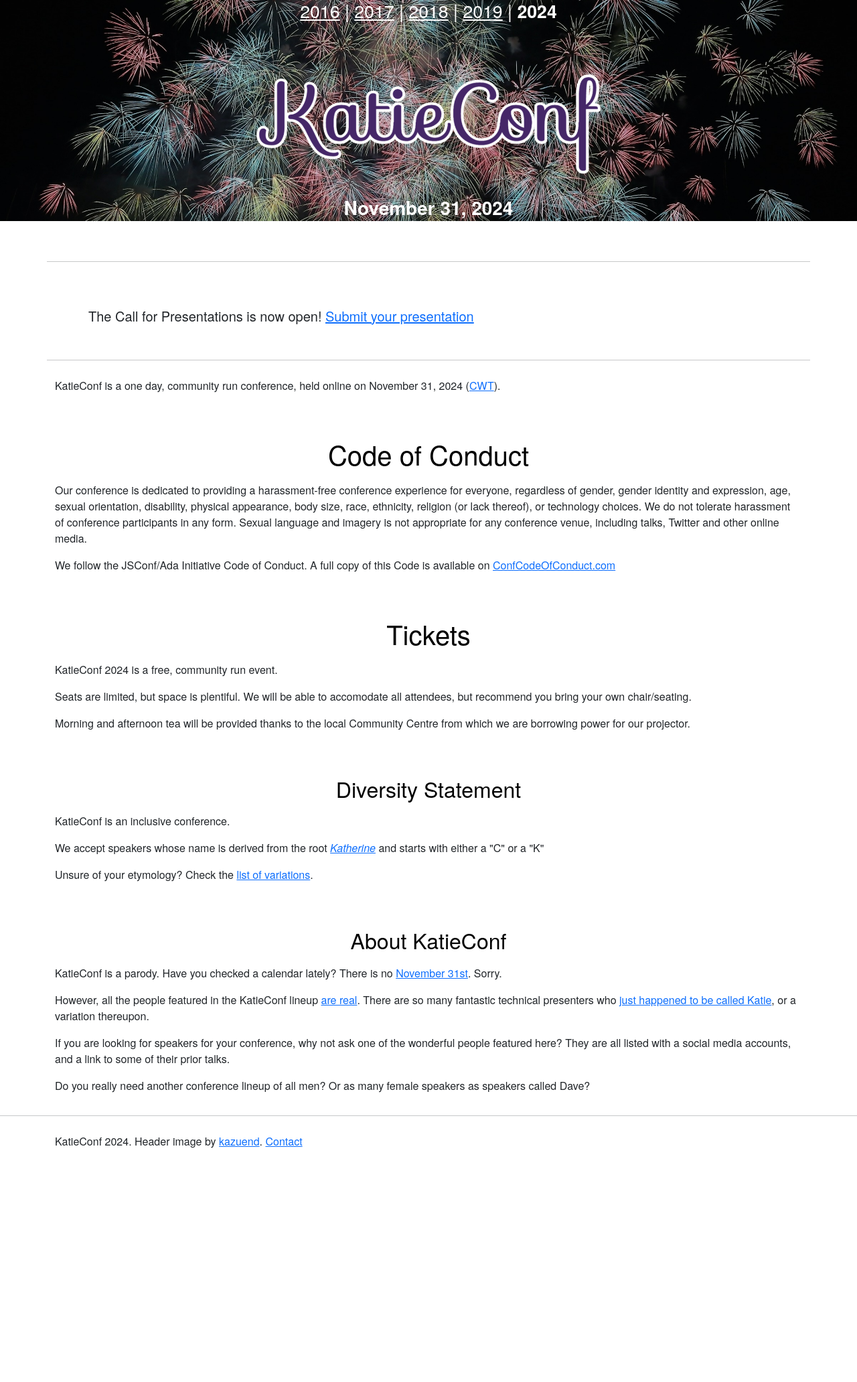
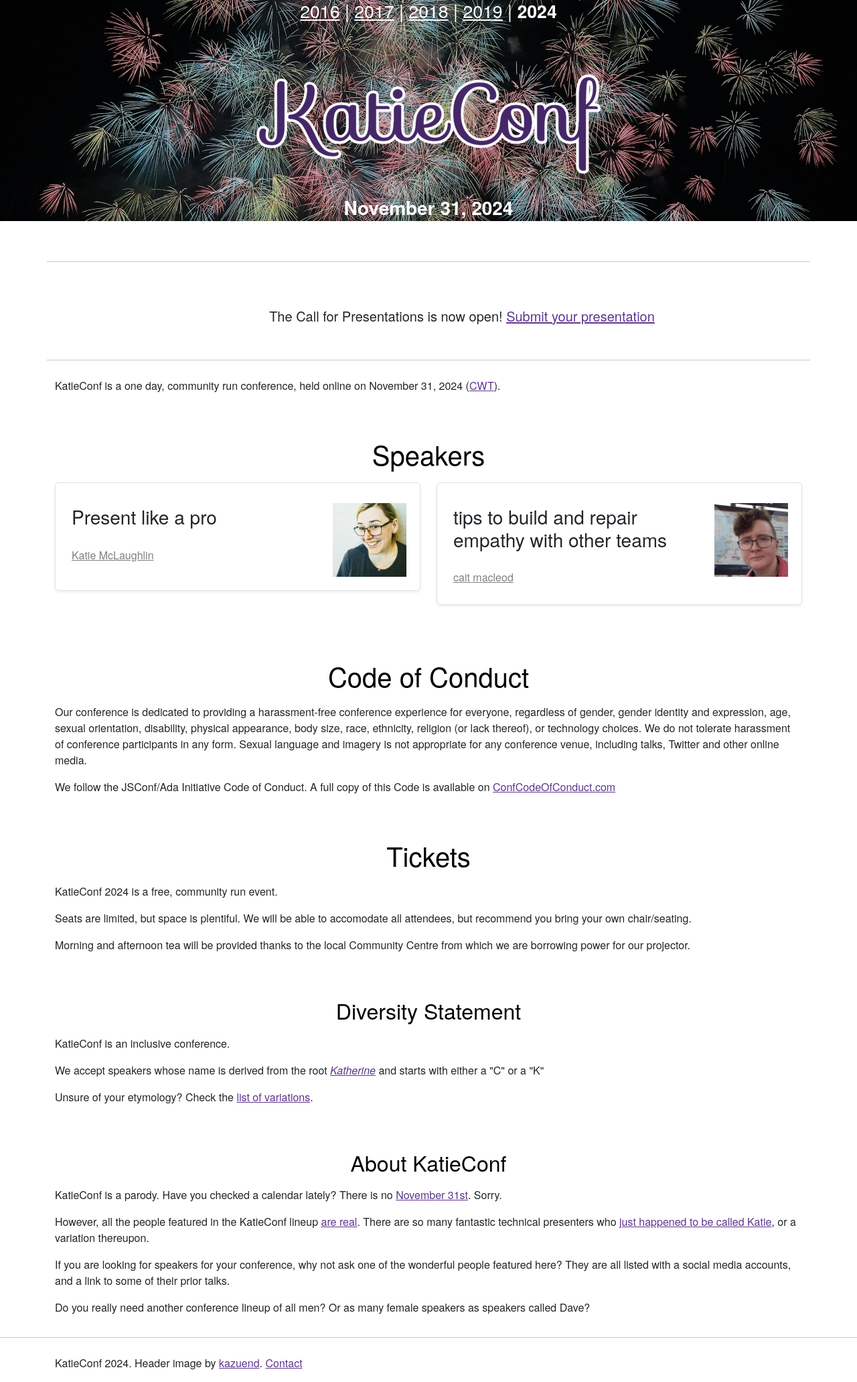
Before and after one commit to KatieConf/2024, a Jekyll site: the page built from _pages/home.html, in a window 1280 px wide. Shown: the whole page at 67% size. Built offline with Jekyll 4.4.1, drawn with Linux system fonts in a browser that asks for light colours; nearby versions of some CDN libraries; some web fonts are replaced; before the commit the page ends 1732 px from its top, so only the background shows below that.

Commit message:
update style

```diff
--- /dev/null
+++ b/_data/speakers.yml
@@ -0,0 +1,16 @@
+- avatar: katiemclaughlin.png
+  conf: Kiwi PyCon
+  conf_link: https://kiwipycon.nz/
+  id: katiemclaughlin
+  name: Katie McLaughlin
+  social: https://cloudisland.nz/@glasnt
+  title: Present like a pro
+  video_link: https://www.youtube.com/watch?v=gPT23TUhYSQ
+- avatar: caitmacleod.png
+  conf: purplecon
+  conf_link: https://purplecon.org
+  id: caitmacleod
+  name: cait macleod
+  social: https://cloudisland.nz/@caitelatte
+  title: "tips to build and repair empathy with other teams \u200B"
+  video_link: https://www.youtube.com/@purplecon9725
--- a/_includes/calltoaction.html
+++ b/_includes/calltoaction.html
@@ -2,5 +2,5 @@
 The Call for Presentations is now open!
 <a href="https://docs.google.com/forms/d/e/1FAIpQLSe5yh7AqqQCRYqrcYNre3_ovvIdwrfQRtuXIpOJsijxl2baIg/viewform">Submit your presentation</a>
 {% else %}
-Thank you for attending KatieConf!
+Thank you for attending KatieConf! All the talk recordings are available below.
 {% endif %}
--- a/_includes/social.html
+++ /dev/null
@@ -1,2 +0,0 @@
-{% if k.twitter %}<a href="https://twitter.com/{{k.twitter}}"><i class="fab fa-twitter"></i></a>{%endif%}
-{% if k.linkedin %}<a href="{{k.linkedin}}"><i class="fab fa-linkedin"></i></a>{%endif%}
--- a/_includes/speaker-node.html
+++ b/_includes/speaker-node.html
@@ -1,13 +1,20 @@
-<div class="col-md-6">
+<div class="col-md-6 ">
   <div class="row g-0 border rounded overflow-hidden flex-md-row mb-4 shadow-sm h-md-250 position-relative">
-    <div class="col p-4 d-flex flex-column position-static">
-      <h3 class="mb-0"><a href="{{k.video_link}}" target="_blank">{{k.title}}</a></h3>
-      <div class="mb-1 text-muted">
-        <a href="{{k.social}}">{{k.name}}</a></div>
-      <a href="{{k.conf_link}}">As seen at {{k.conf}}</a>
+    <div class="col p-4 speaker_node d-flex flex-column position-static">
+      <h3 class="mb-0 talk_title">
+        {% if site.upcoming %}
+        {{k.title}}
+        {% else %}<a href="{{k.video_link}}" target="_blank">{{k.title}}</a>
+        {% endif %}</h3>
+      <div class="mb-1 text-muted speaker">
+        <a href="{{k.social}}">{{k.name}}</a>
+      </div>
+      <span class="as_seen_at">
+        {% if site.upcoming %}{%else%}<a href="{{k.conf_link}}">as seen at {{k.conf}}</a>{%endif%}
+      </span>
     </div>
-    <div class="col-auto d-lg-block">
-      <img src="img/avatar/{{k.avatar}}" class="avatar">
+    <div class="col-auto d-lg-block profile_picture">
+      <a href="{{k.social}}"><img src="img/avatar/{{k.avatar}}" class="avatar"></a>
     </div>
   </div>
 </div>
--- a/_pages/home.html
+++ b/_pages/home.html
@@ -32,7 +32,7 @@ permalink: /
   </div>
 </div>
 </div>
-{% if site.data.speakers > 0 %}
+{% if site.data.speakers.size > 0 %}
 <div class="section">
   <div class="container">
     <div class="section-heading" style="color:black">
--- a/css/style.css
+++ b/css/style.css
@@ -12,6 +12,7 @@ body {
 .abstract {
   font-size: 20px;
   margin: 50px;
+  text-align: center;
 }
 
 .fancyfont {
@@ -59,3 +60,21 @@ td {
       width: 960px;
   }
 }
+
+.talk_title {
+  padding-bottom: 1em;
+}
+
+.as_seen_at {
+  font-style: italic;
+}
+
+a { color: #5E358D}
+
+.speaker_node {
+  min-height: 4em;
+}
+
+.speaker a {
+  color: grey
+}
--- a/scripts/import_speakers.py
+++ b/scripts/import_speakers.py
@@ -72,7 +72,7 @@ def main():
             row = dict(zip(header, r))
             if row["Agreement"] != "Agree":
                 continue
-            if row["Action"] == "Spam":
+            if "Action" in row.keys() and row["Action"] == "Spam":
                 continue
             data = {
                 "name": row["Name"],
```
Also changed, not shown: img/asset/twitter.png (deleted), img/avatar/caitmacleod.png (added).
